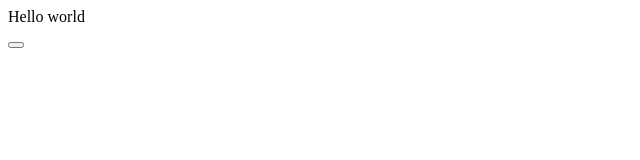
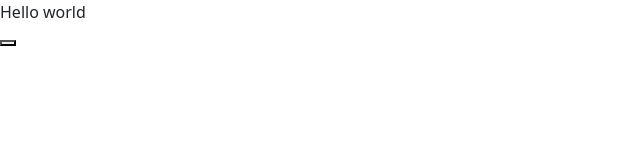
Before and after one commit to LaCulotte/FIXMLMaker, a plain HTML site: page index.html in a window 1280 px wide. Shown: the full height of the page, 0-640 px from the left. Drawn offline with nearby package versions, Linux system fonts and the light colour scheme.

Commit message:
Adding bootstrap

```diff
--- a/index.html
+++ b/index.html
@@ -1,3 +1,5 @@
+<link rel="stylesheet" href="https://cdn.jsdelivr.net/npm/bootstrap@5.3.2/dist/css/bootstrap.min.css">
+
 <p>
     Hello world
 </p>
```
